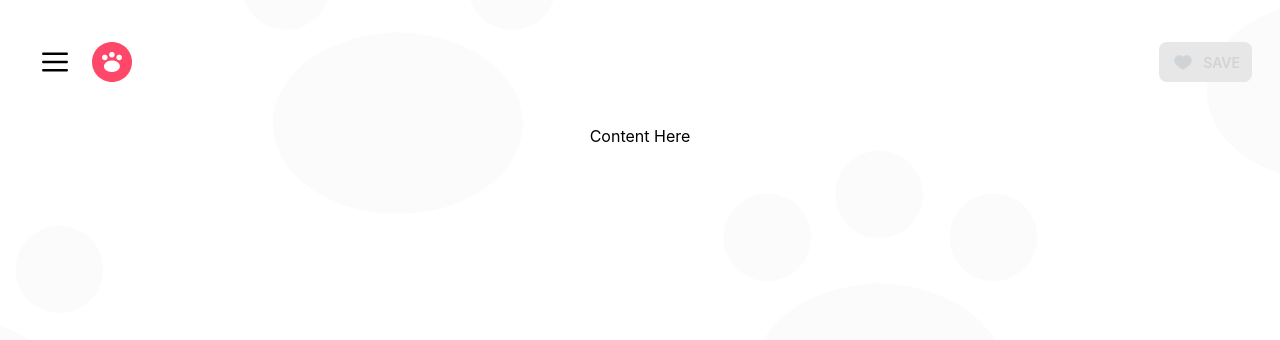
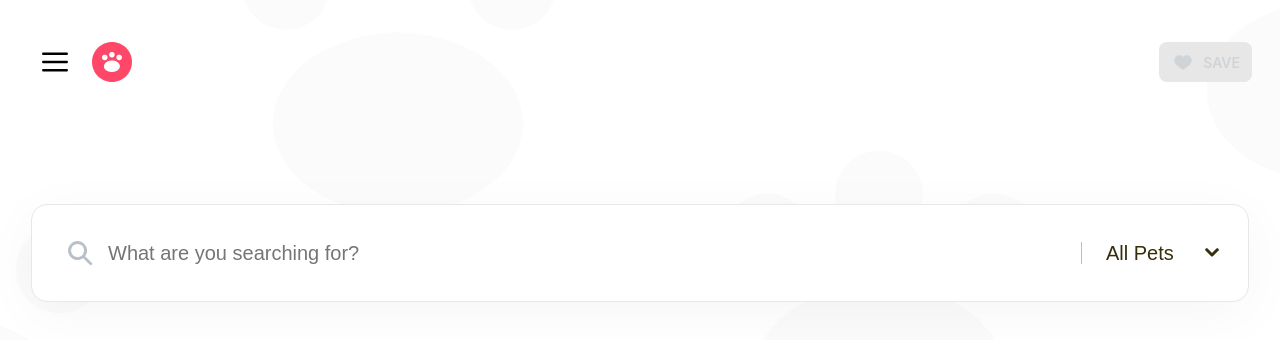
Before and after one commit to arturacm/finder-pet, a React (Vite) app: page / in a window 1280 px wide. Shown: the top 340 px of the page. Built offline with nearby package versions, Linux system fonts and the light colour scheme.

Commit message:
feat: add SearchBar component
this is an initial style implementation

```diff
--- a/src/App.tsx
+++ b/src/App.tsx
@@ -1,11 +1,14 @@
 import Header from './components/Header';
 import Main from './components/Main';
+import SearchBar from './components/SearchBar';
 
 function App() {
   return (
     <>
       <Header />
-      <Main>Content Here</Main>
+      <Main>
+        <SearchBar />
+      </Main>
     </>
   );
 }
--- /dev/null
+++ b/src/components/SearchBar/index.tsx
@@ -0,0 +1,37 @@
+import React from 'react';
+import style from './style.module.scss';
+import arrowDown from '/icons/arrow-down.svg';
+import search from '/icons/search.svg';
+
+const messages = {
+  placeholder: 'What are you searching for?',
+  options: {
+    all: 'All Pets',
+    dogs: 'Only Dogs',
+    cats: 'Only Cats',
+  },
+  alt: {
+    search: 'search icon',
+    dropdown: 'dropdown arrow icon',
+  },
+};
+const SearchBar = (): React.ReactElement => {
+  return (
+    <div className={style.searchBar}>
+      <img src={search} alt={messages.alt.search} />
+      <input className={style.input} placeholder={messages.placeholder} />
+      <select className={style.dropdown}>
+        <option>{messages.options.all}</option>
+        <option>{messages.options.cats}</option>
+        <option>{messages.options.dogs}</option>
+      </select>
+      <img
+        src={arrowDown}
+        className={style.arrowDown}
+        alt={messages.alt.dropdown}
+      />
+    </div>
+  );
+};
+
+export default SearchBar;
--- /dev/null
+++ b/src/components/SearchBar/style.module.scss
@@ -0,0 +1,50 @@
+@import '../../styles/colors.scss';
+@import '../../styles/mixins.scss';
+
+.searchBar {
+  background-color: $primary-white;
+  border: 1px solid $gray-200;
+  border-radius: 8px;
+  padding: 12px;
+  font-weight: 600;
+  color: $primary-white;
+  font-size: 14px;
+  padding: 32px 24px 32px 32px;
+  width: 1180px;
+  max-width: calc(100vw - 120px);
+  box-shadow: 0px 12px 56px rgba(0, 0, 0, 0.04);
+  border-radius: 16px;
+  display: flex;
+  align-items: center;
+  position: relative;
+  margin: 80px 0;
+}
+
+.input {
+    border: none;
+    font-weight: 500;
+    font-size: 20px;
+    flex: 1;
+    margin: 0 10px;
+    white-space: nowrap;
+    overflow: hidden;
+    text-overflow: ellipsis;
+}
+
+.dropdown {
+    border: none;
+    border-radius: 0;
+    background-color: $primary-white;
+    background-image: none;
+    -webkit-appearance: none;
+    padding: 0 24px;
+    border-left: 1px solid $gray-500;
+    font-weight: 500;
+    font-size: 20px;
+    color: $gray-900;
+}
+
+.arrowDown {
+    position: absolute;
+    right: 20px;
+}
```
Also changed, not shown: public/icons/arrow-down.svg (added), public/icons/search.svg (added).
